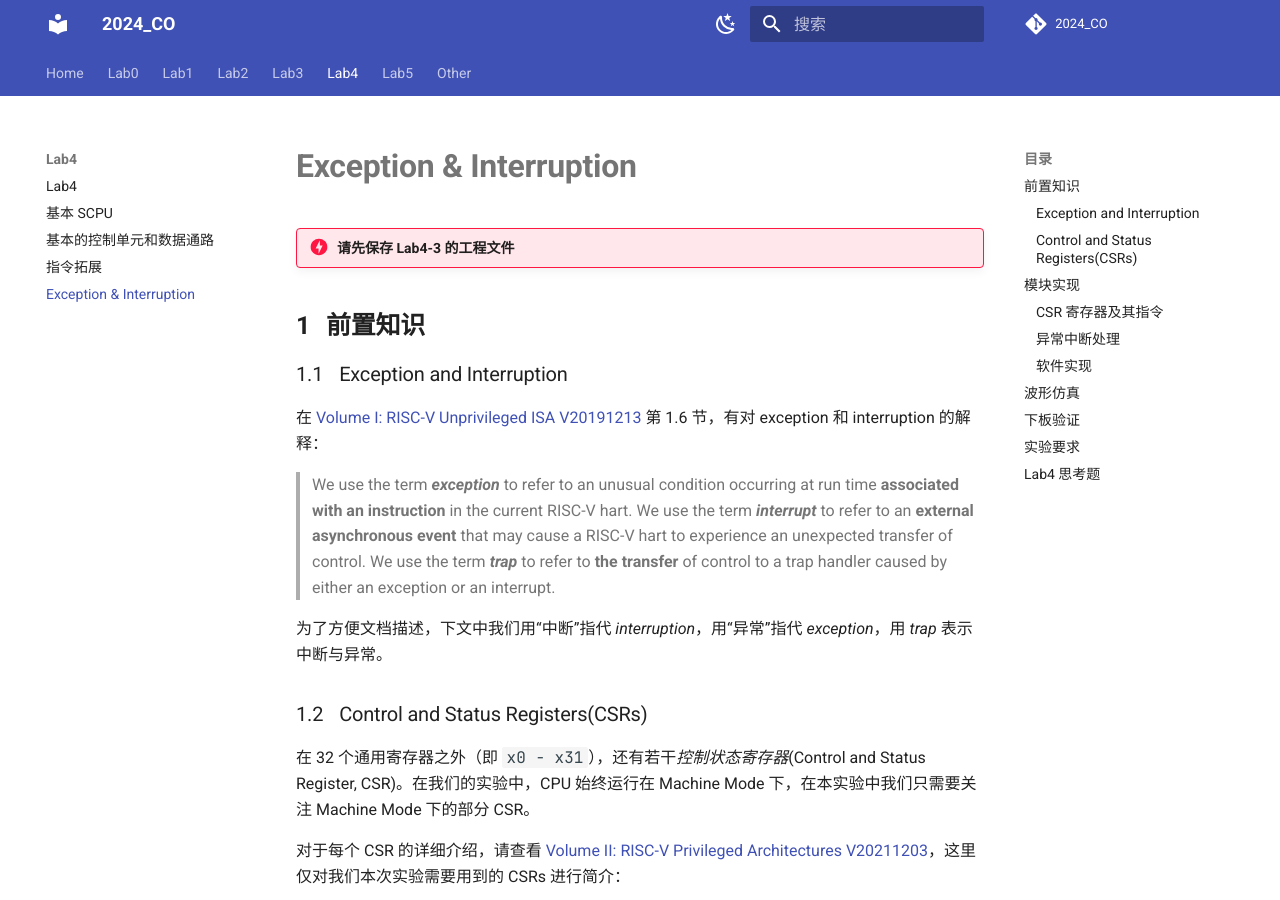
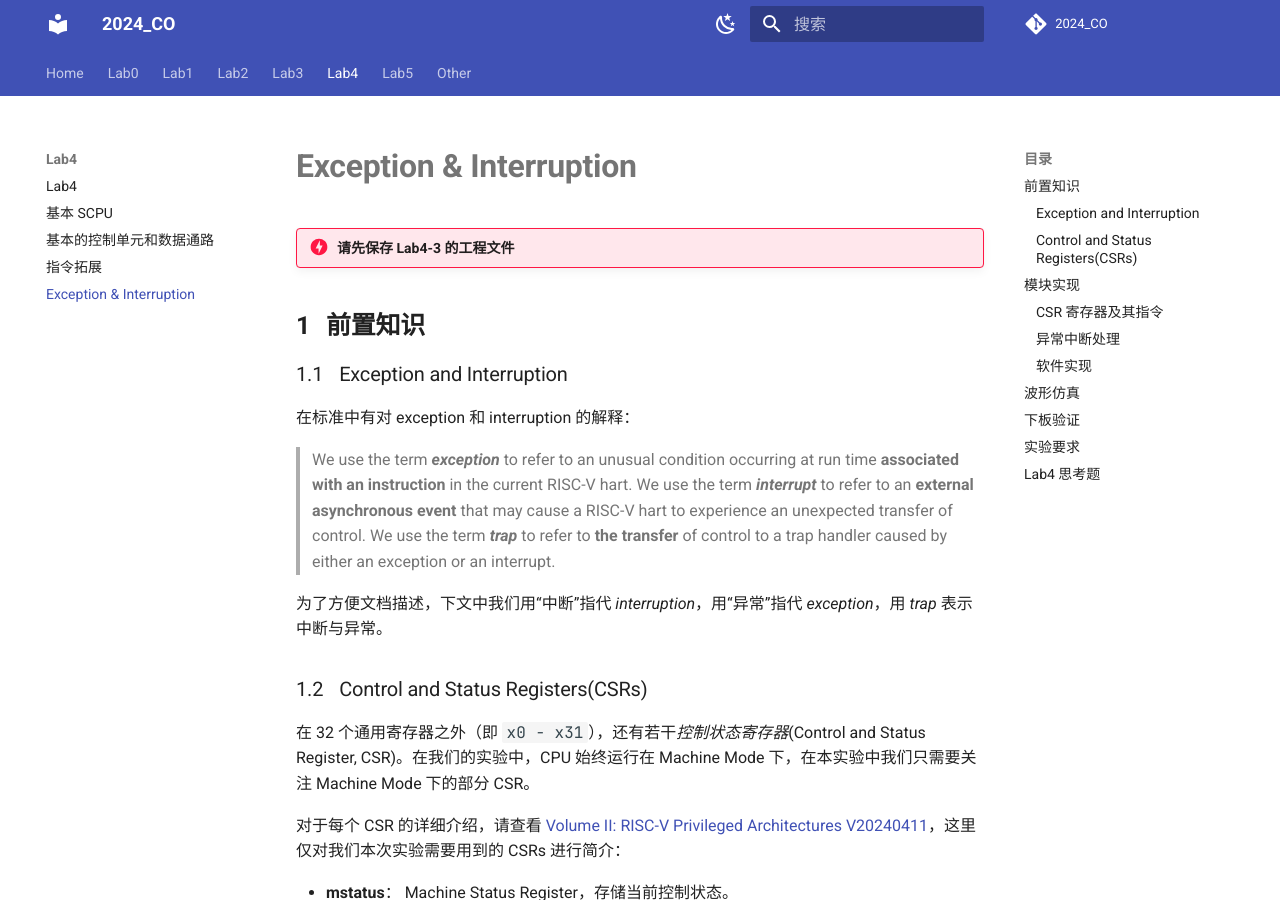
Before and after one commit to Guahao31/2024_CO, an MkDocs documentation site: the page built from docs/Lab4/exception_interruption.md, in a window 1280 px wide and 900 px high. Built offline with MkDocs 1.6.1 and Material for MkDocs 9.7.7, drawn with Linux system fonts in a browser that asks for light colours; a script that is not in the unit is left out; comment, search, counter and statistics services are not loaded; some of the changed text lies outside the part shown.

Commit message:
fix: lab4-4: description regarding ecall

````diff
--- a/docs/Lab4/exception_interruption.md
+++ b/docs/Lab4/exception_interruption.md
@@ -8,7 +8,7 @@
 
 ### Exception and Interruption
 
-在 [Volume I: RISC-V Unprivileged ISA V20191213](./attachment/riscv-spec-20191213.pdf) 第 1.6 节，有对 exception 和 interruption 的解释：
+在标准中有对 exception 和 interruption 的解释：
 
 > We use the term ***exception*** to refer to an unusual condition occurring at run time **associated with
 an instruction** in the current RISC-V hart. We use the term ***interrupt*** to refer to an **external
@@ -22,7 +22,7 @@
 
 在 32 个通用寄存器之外（即 `x0 - x31`），还有若干*控制状态寄存器*(Control and Status Register, CSR)。在我们的实验中，CPU 始终运行在 Machine Mode 下，在本实验中我们只需要关注 Machine Mode 下的部分 CSR。
 
-对于每个 CSR 的详细介绍，请查看 [Volume II: RISC-V Privileged Architectures V20211203](./attachment/riscv-privileged-20211203.pdf)，这里仅对我们本次实验需要用到的 CSRs 进行简介：
+对于每个 CSR 的详细介绍，请查看 [Volume II: RISC-V Privileged Architectures V20240411](https://github.com/riscv/riscv-isa-manual/releases/download/riscv-isa-release-382fd8b-2024-04-11/priv-isa-asciidoc.pdf)，这里仅对我们本次实验需要用到的 CSRs 进行简介：
 
 * **mstatus**： Machine Status Register，存储当前控制状态。
     * ![](./pic/mstatus.png)
@@ -52,7 +52,7 @@
 
 需要实现的 CSR 相关指令有：`csrrw`, `csrrs`, `csrrc`, `csrrwi`, `csrrsi`, `csrrci`, `ecall`, `mret`.
 
-CSR 指令相关含义请查看 [Volume II: RISC-V Privileged Architectures V20211203](./attachment/riscv-privileged-20211203.pdf), 也可见 [TonyCrane 的 RISC-V 特权级 ISA 笔记](https://note.tonycrane.cc/cs/pl/riscv/privileged/#csr-zicsr).
+CSR 指令相关含义请查看 [Volume II: RISC-V Privileged Architectures V20240411](https://github.com/riscv/riscv-isa-manual/releases/download/riscv-isa-release-382fd8b-2024-04-11/priv-isa-asciidoc.pdf)， 也可见 [TonyCrane 的 RISC-V 特权级 ISA 笔记](https://note.tonycrane.cc/cs/pl/riscv/privileged/#csr-zicsr)。
 
 具体来说，可以分为下面几步：
 
@@ -198,7 +199,7 @@
     lui t0, 0x22223
     addi t0, t0, 0x333
     ```
-    你是否能通过以下代码得到 `0xDEADBEEF`？如果你觉得不能的话，先解释为什么不能，再修改代码中的**一个字符**，使得以下代码有效地得到 `0xDEADBEEF`。（如果你觉得可以的话，请重新学习 [RISC-V ISA](./attachment/riscv-spec-20191213.pdf)）
+    你是否能通过以下代码得到 `0xDEADBEEF`？如果你觉得不能的话，先解释为什么不能，再修改代码中的**一个字符**，使得以下代码有效地得到 `0xDEADBEEF`。（如果你觉得可以的话，请重新学习 [RISC-V ISA](https://github.com/riscv/riscv-isa-manual/releases/download/riscv-isa-release-382fd8b-2024-04-11/unpriv-isa-asciidoc.pdf)）
     ```
     lui t1, 0xDEADB
     addi t1, t1, -273 // 0xEEF
````
Also changed, not shown: other parts of docs/Lab4/exception_interruption.md (+7 -6 lines).
